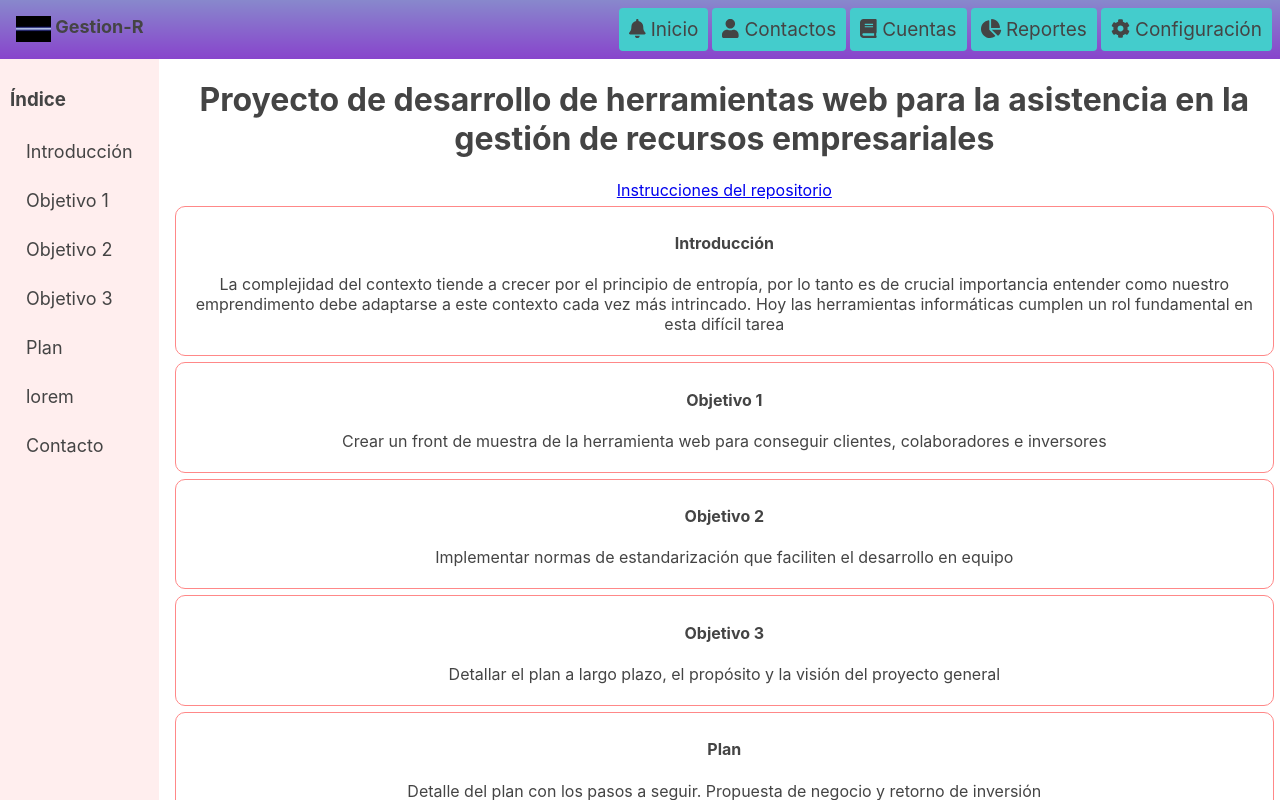
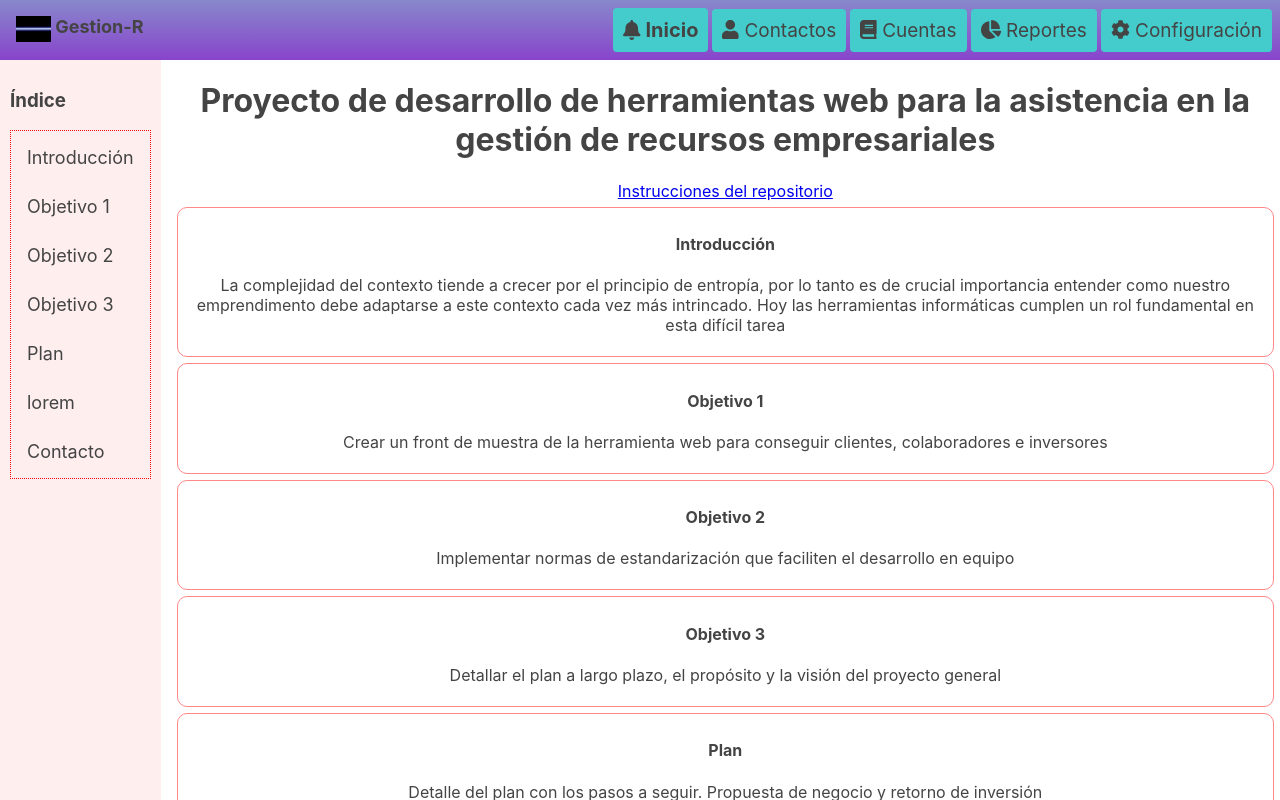
Before and after one commit to gestionar/demogestionar, a React (Create React App) app: page /inicio in a window 1280 px wide. In both pictures the pointer is over the link "Inicio". Shown: the top 800 px of the page. Built offline with nearby package versions, Linux system fonts and the light colour scheme.

Commit message:
hovering fuente links

```diff
--- a/src/App.css
+++ b/src/App.css
@@ -40,6 +40,10 @@
   margin: 2px;
 }
 
+.btn-menu:hover{
+  font-size: 20px;
+  font-weight: bold ;
+}
 
 
 /* Responsive layout */
--- a/src/componentes/BotonInicio.css
+++ b/src/componentes/BotonInicio.css
@@ -10,3 +10,8 @@
     text-decoration: none;
     color: var(--grisoscuro);
 }
+
+.BotonInicio a:hover {
+    font-size: 20px;
+    font-weight: bold;
+}
--- a/src/componentes/BotonesInicio.css
+++ b/src/componentes/BotonesInicio.css
@@ -1,3 +1,3 @@
-.BotonesInicio-columna div :hover {
-    font-size: 20px;
+.BotonesInicio-columna {
+    border: 1px dotted red;
 }
```
